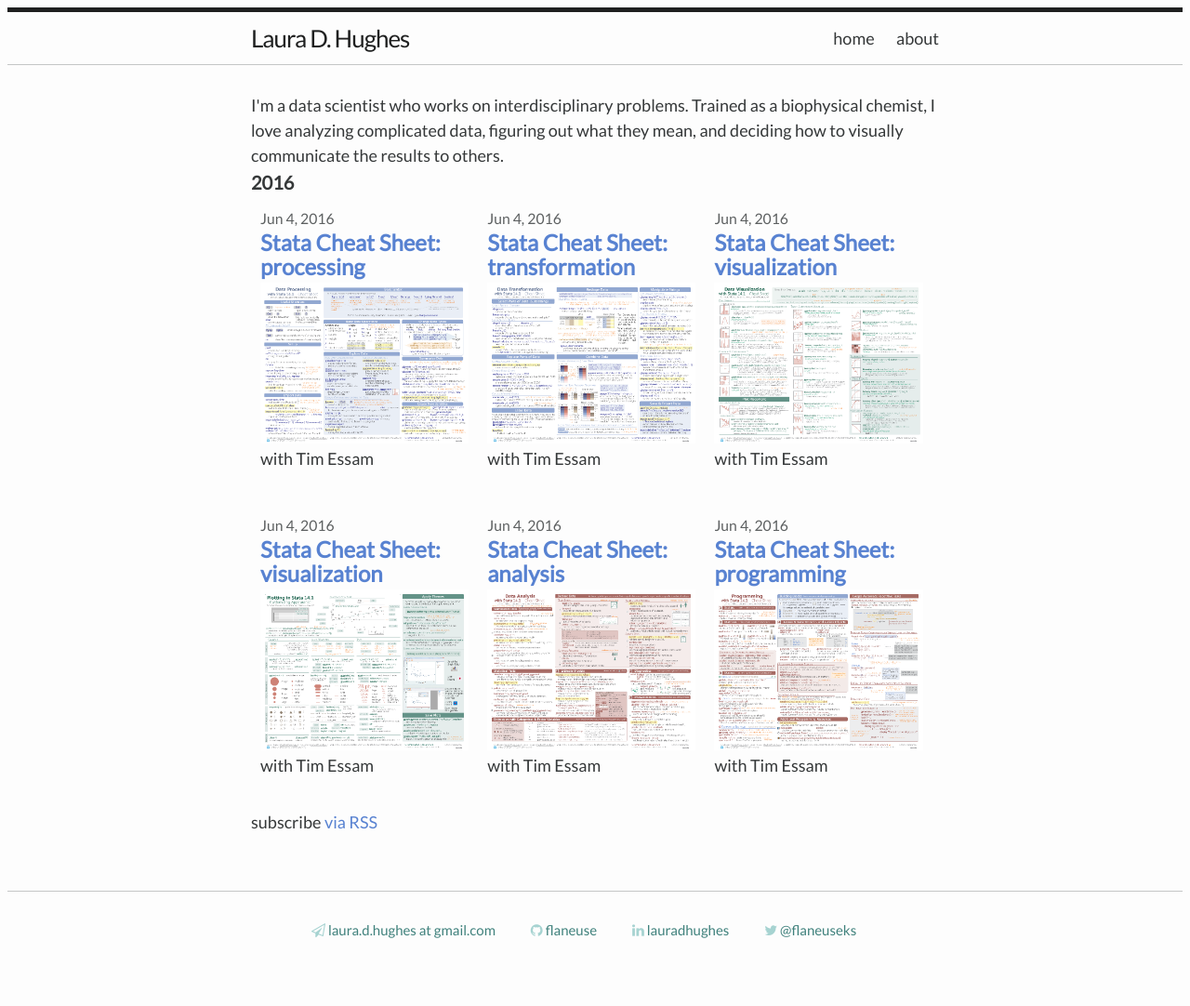
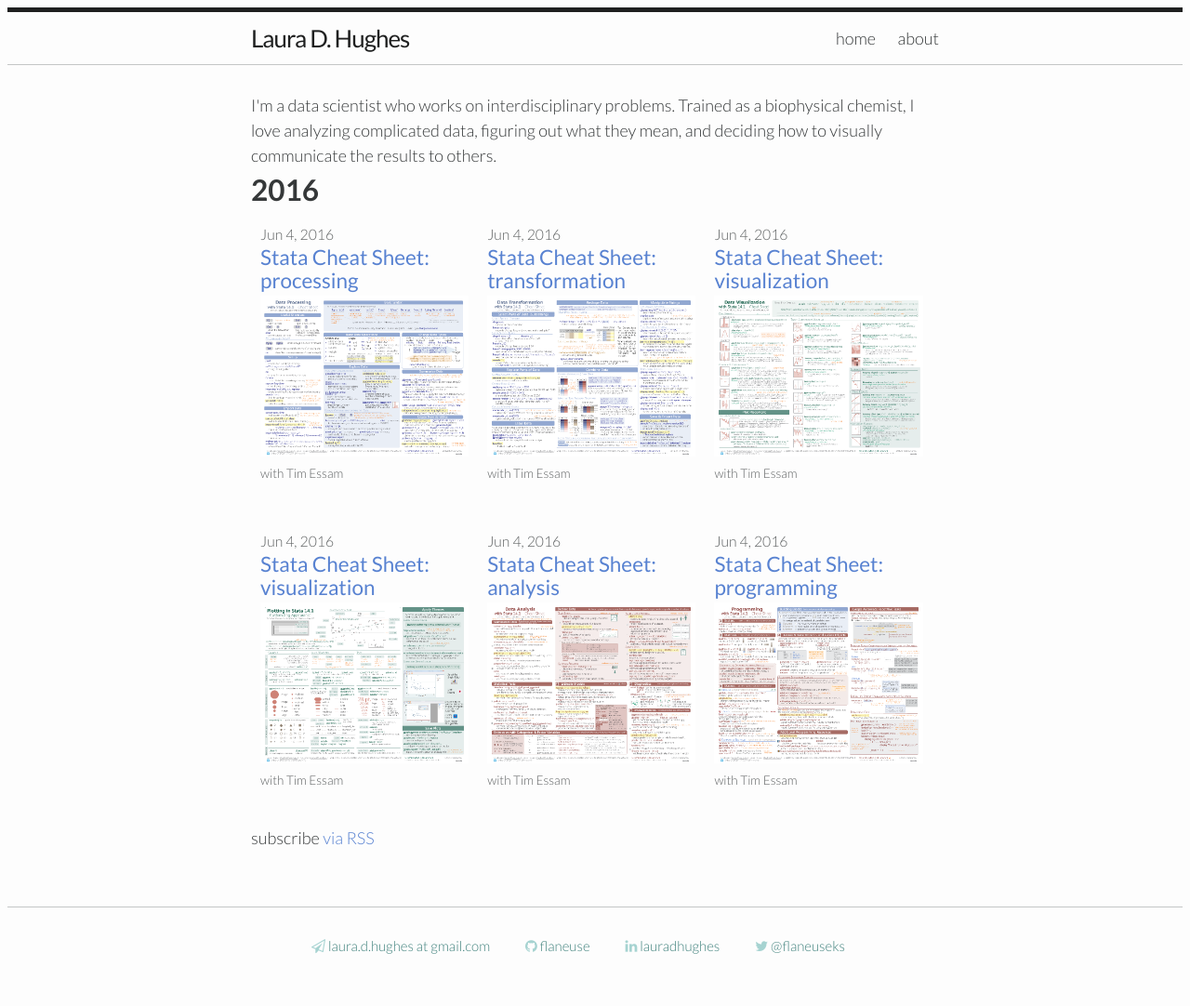
Before and after one commit to flaneuse/flaneuse.github.io, a Jekyll site: the page built from index.html, in a window 1280 px wide. Shown: the whole page at 93% size. Built offline with Jekyll 4.4.1, drawn with Linux system fonts in a browser that asks for light colours; some web fonts are replaced.

Commit message:
update css styling

```diff
--- a/_includes/head.html
+++ b/_includes/head.html
@@ -12,7 +12,8 @@
   <link rel="stylesheet" type="text/css" href="/fonts/font-awesome-4.3.0/css/font-awesome.min.css" />
 
   <!-- Google fonts -->
-  <link href='https://fonts.googleapis.com/css?family=Open+Sans|Lato|Source+Sans+Pro|Alegreya+Sans|Josefin+Sans|Work+Sans|Alegreya+Sans+SC:400,400italic|Khula|Yantramanav|Martel+Sans|Palanquin|Bubbler+One' rel='stylesheet' type='text/css'>
+  <!-- <link href='https://fonts.googleapis.com/css?family=Open+Sans|Lato|Source+Sans+Pro|Alegreya+Sans|Josefin+Sans|Work+Sans|Alegreya+Sans+SC:400,400italic|Khula|Yantramanav|Martel+Sans|Palanquin|Bubbler+One' rel='stylesheet' type='text/css'> -->
+  <link href="https://fonts.googleapis.com/css?family=Lato:100,300,400,700,900|Raleway:100,200,300,400,500,600,700,800,900|Source+Sans+Pro:200,300,400,600,700" rel="stylesheet">
 
   <link rel="canonical" href="{{ page.url | replace:'index.html','' | prepend: site.baseurl | prepend: site.url }}">
   <link rel="alternate" type="application/rss+xml" title="{{ site.title }}" href="{{ "/feed.xml" | prepend: site.baseurl | prepend: site.url }}" />
--- a/_layouts/post.html
+++ b/_layouts/post.html
@@ -4,7 +4,7 @@
 <div class="post">
 
   <header class="post-header">
-    <h1 class="post-title">{{ page.title }}</h1>
+    <h2 class="post-title">{{ page.title }}</h2>
     <p class="post-meta">{{ page.date | date: "%b %-d, %Y" }}{% if page.author %} • {{ page.author }}{% endif %}{% if page.meta %} • {{ page.meta }}{% endif %}</p>
 
     <!-- co-authors -->
--- a/_sass/_base.scss
+++ b/_sass/_base.scss
@@ -38,6 +38,7 @@
 ul, ol, dl, figure,
 %vertical-rhythm {
     margin-bottom: 0;
+    color: $text-color;
 }
 
 
@@ -102,8 +103,8 @@
     }
 
     &:hover {
-        color: $text-color;
-        text-decoration: underline;
+        color: darken($brand-color, 25%);
+        text-decoration: none;
     }
 }
 
--- a/_sass/_layout.scss
+++ b/_sass/_layout.scss
@@ -11,7 +11,9 @@
 }
 
 .site-title {
+  font-family: 'Lato', Helvetica, Arial, sans-serif;
   font-size: 26px;
+  font-weight: 400;
   line-height: 56px;
   letter-spacing: -1px;
   margin-bottom: 0;
@@ -217,7 +219,8 @@
   }
 
   .page-heading {
-    font-size: 20px;
+    font-size: $largest-font-size;
+    color: $text-color;
   }
 
   .post-list {
@@ -229,14 +232,20 @@
     }
   }
 
-  .post-meta {
+  .post-date {
     font-size: $small-font-size;
+    color: $grey-color;
+  }
+
+  .post-coauthor {
+    font-size: $smaller-font-size;
     color: $grey-color;
   }
 
   .post-link {
     display: block;
-    font-size: 24px;
+    font-size: $large-font-size;
+    font-weight: $bold-font-weight;
     line-height: $base-header-height;
     padding-bottom: 3px;
   }
@@ -290,12 +299,6 @@
 
 
 
-
-
-
-
-
-
   .post-header {
     margin-bottom: $spacing-unit;
   }
--- a/css/main.scss
+++ b/css/main.scss
@@ -8,9 +8,15 @@
 
 // Color variables
 $base-font-family: 'Lato', Helvetica, Arial, sans-serif;
+$base-font-weight: 300;
+$bold-font-weight: 400;
+
 $base-font-size:   18px;
-$base-font-weight: 100;
+$smaller-font-size:  $base-font-size * 0.75;
 $small-font-size:  $base-font-size * 0.875;
+$large-font-size: $base-font-size * 1.25;
+$largest-font-size: $base-font-size * 1.75;
+
 $base-line-height: 1.5;
 $base-header-height: 1.1;
 
--- a/index.html
+++ b/index.html
@@ -16,7 +16,7 @@
     {% for post in site.posts %}
     <li class="gallery">
       <!-- date -->
-      <span class="post-meta">{{ post.date | date: "%b %-d, %Y" }}</span>
+      <span class="post-date">{{ post.date | date: "%b %-d, %Y" }}</span>
 
       <!-- title/link -->
       <h2>
@@ -29,7 +29,7 @@
 
         <!-- co-authors -->
         {% if post.co-authors %}
-        <span class="username">with {{ post.co-authors }}</span>
+        <span class="post-coauthor">with {{ post.co-authors }}</span>
         {% endif %}
 
       </li>
```
